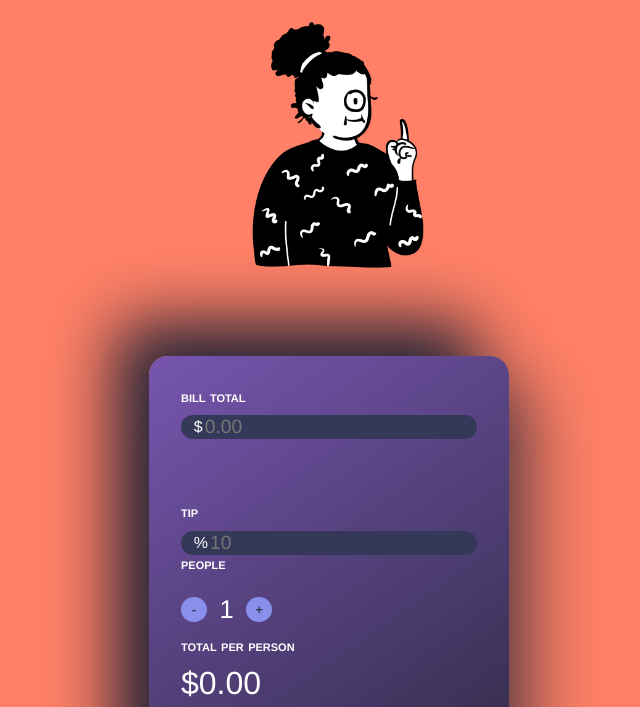
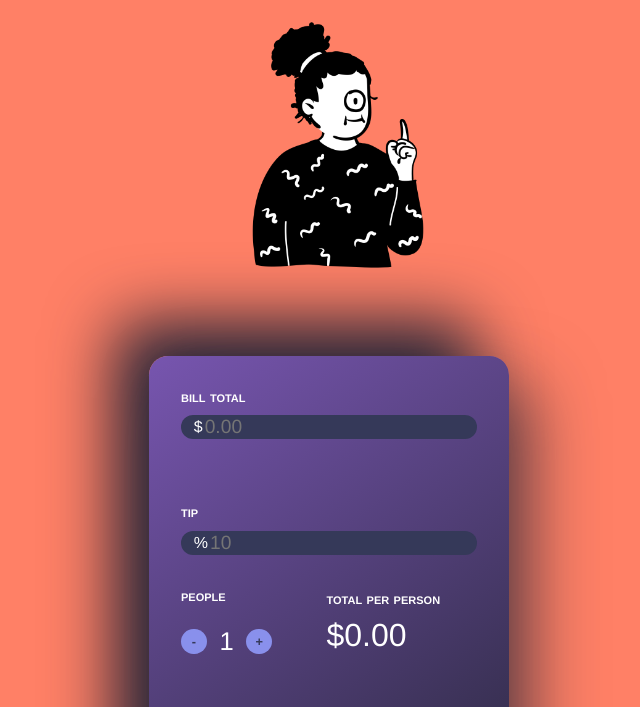
Before and after one commit to 1Dedios/Tip-Calculator, a plain HTML site: page index.html in a window 1280 px wide. Shown: the part 93-800 px from the top of the page, without its empty margins (311-951 px from the left). Drawn offline with Linux system fonts and the light colour scheme.

Commit message:
aligned bottom

```diff
--- a/index.html
+++ b/index.html
@@ -48,10 +48,10 @@
                                 <span class="buttonText"> - </span>
                             </button>
                         </span>
-                        <span class="splitAmount" id="numberOfPeople"> 1 </span>
+                        <span class="splitAmount split-amt" id="numberOfPeople"> 1 </span>
                         <span class="buttonContainer">
                             <button class="splitButton" onclick="increasePeople">
-                                <span class="buttonText"> + </span>
+                                <span class="buttonText button-text"> + </span>
                             </button>
                         </span>
                     </div>
--- a/style.css
+++ b/style.css
@@ -55,14 +55,17 @@ input[type=number]::-webkit-outer-spin-button {
     padding: 2rem;
 }
 
-/*bill total container*/
+/*bill total container - top*/
 .container {
     padding: 2rem;
 }
 
-/*controls two bottom containers*/
-.container-bottom,
-.totalContainer {}
+/*controls the increase and decrease of people - bottom container*/
+.container-bottom {
+    padding-right: 50px;
+
+
+}
 
 /* ORIGINAL CODE FOR THE BOTTOM CONTAINERS
 .container-bottom,
@@ -75,10 +78,34 @@ input[type=number]::-webkit-outer-spin-button {
 
 */
 
+.container-bottom,
+.totalContainer {
+    display: inline-block;
+    padding-top: 2rem;
+}
+
+/*controls the total per person component*/
+
+.totalContainer {
+    justify-content: flex-end;
+
+}
+
+/* controls the titling of all components */
+
 .title {
     font-weight: bold;
     margin-bottom: 0.6rem;
 }
+
+/*amt of people number & total per person*/
+.split-amt,
+.total {
+    font-size: 2rem;
+    font-weight: lighter;
+}
+
+
 
 .inputContainer {
     background: #353959;
@@ -120,6 +147,10 @@ input[type=number]::-webkit-outer-spin-button {
     border: none;
 }
 
+.total {
+    font-weight: lighter;
+}
+
 .buttonText {
     color: #353959 !important;
 }
@@ -129,10 +160,6 @@ input[type=number]::-webkit-outer-spin-button {
     margin: 0.8rem;
 }
 
-
-.total {
-    font-size: 2rem;
-}
 
 
 .copyright {
```
